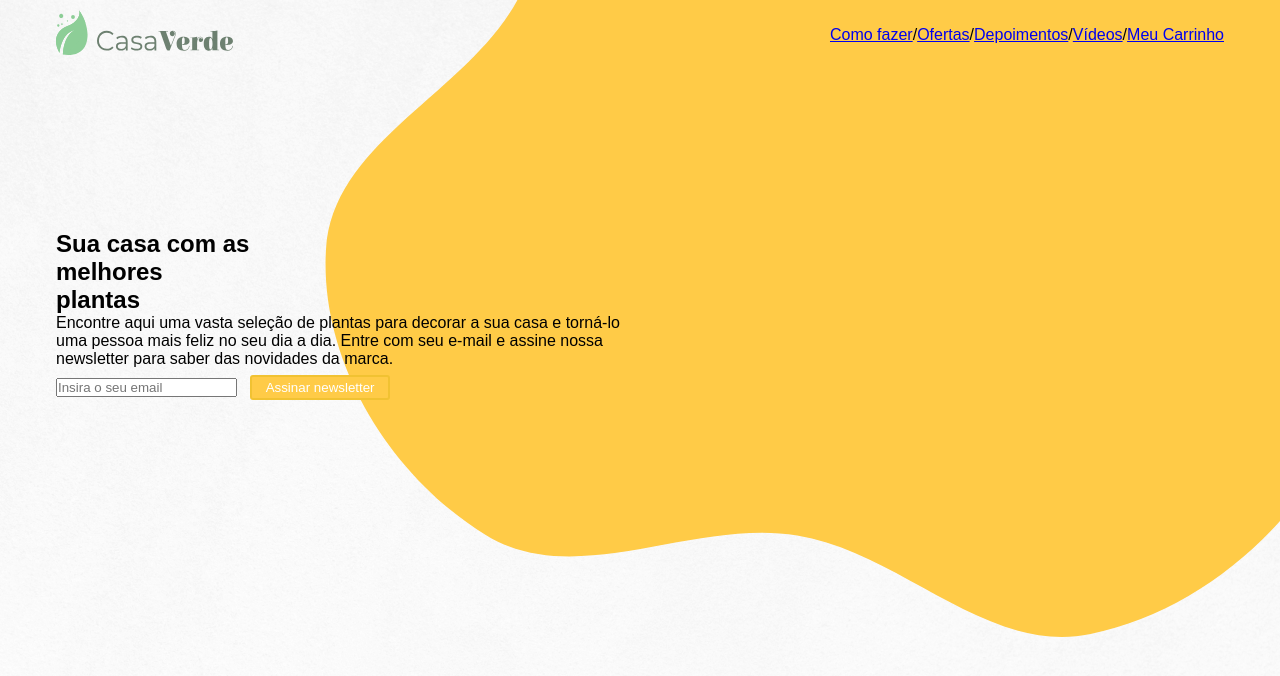
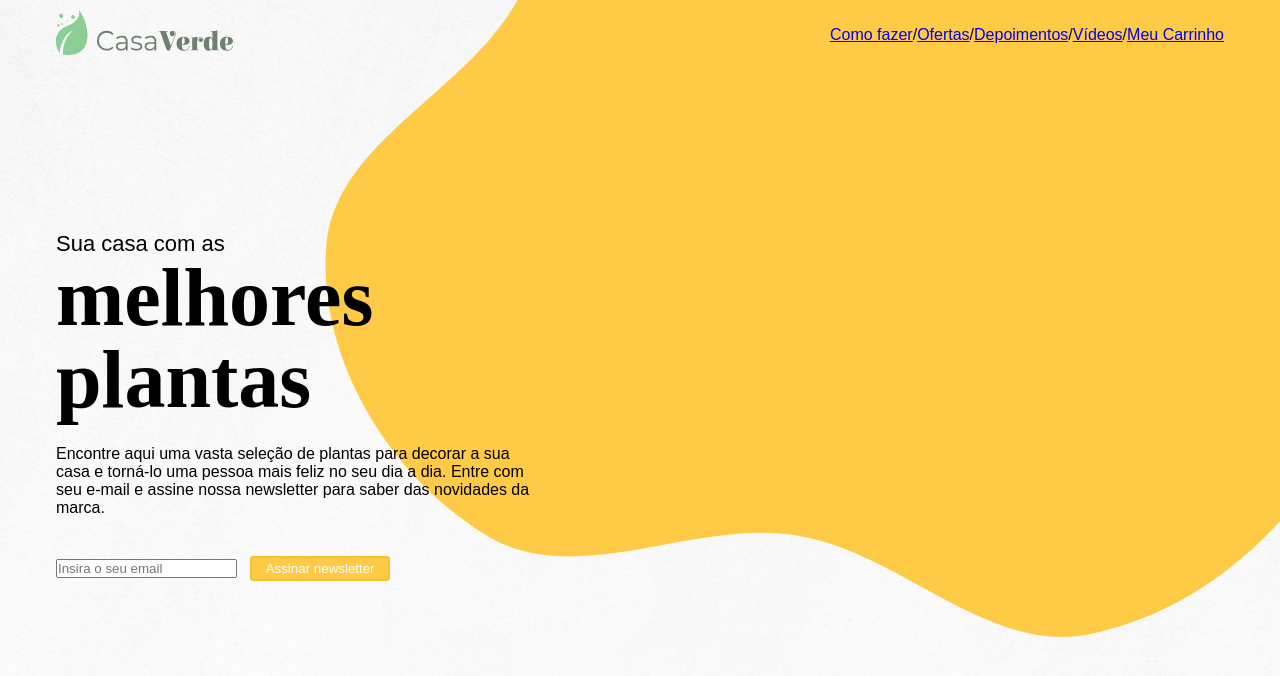
Before and after one commit to mbmauriciojr/7-days-of-code-React-JS, a React (Create React App) app: page / in a window 1280 px wide. Shown: the top 676 px of the page. Built offline with nearby package versions, Linux system fonts and the light colour scheme.

Commit message:
Created a style for text container and text title

```diff
--- a/src/components/AssinaturaNewsLetter/AssinaturaNewsLetter.jsx
+++ b/src/components/AssinaturaNewsLetter/AssinaturaNewsLetter.jsx
@@ -1,12 +1,19 @@
 import React from 'react';
 
-import { Button, Body, Container } from './styles';
+import {
+  Button,
+  Body,
+  Container,
+  TextContainer,
+  Title,
+} from './styles';
 
 function AssinaturaNewsLetter() {
   return (
     <Body>
       <Container>
-        <section>
+        <TextContainer>
+          <Title>
             <h1>
               Sua casa com as
               <br />
@@ -16,15 +23,16 @@ function AssinaturaNewsLetter() {
                 plantas
               </strong>
             </h1>
-        </section>
+          </Title>
           <section>
             <p>
               Encontre aqui uma vasta seleção de plantas para decorar
               a sua casa e torná-lo uma pessoa mais feliz no seu dia
-            a dia. Entre com seu e-mail e assine nossa newsletter para saber das novidades da marca.
+              a dia. Entre com seu e-mail e assine nossa newsletter
+              para saber das novidades da marca.
             </p>
           </section>
-      </Container>
+        </TextContainer>
 
         <form action="/">
           <input type="email" placeholder="Insira o seu email" />
@@ -32,6 +40,7 @@ function AssinaturaNewsLetter() {
             Assinar newsletter
           </Button>
         </form>
+      </Container>
     </Body>
   );
 }
--- a/src/components/AssinaturaNewsLetter/styles.js
+++ b/src/components/AssinaturaNewsLetter/styles.js
@@ -30,6 +30,39 @@ const Container = styled.div`
   max-width: 585px;
 `;
 
+const TextContainer = styled.div`
+  max-width: 481px;
+  margin-bottom: 32px;
+`;
+
+const Title = styled.section`
+  h1 {
+    font-size: 22px;
+    font-style: normal;
+    font-weight: 400;
+    line-height: 27px;
+    letter-spacing: 0em;
+    text-align: left;
+    margin-bottom: 24px;
+  }
+
+  h1 strong {
+    font-family: Elsie Swash Caps;
+    font-size: 50px;
+    font-style: normal;
+    font-weight: 900;
+    line-height: 1;
+    letter-spacing: 0em;
+    text-align: left;
+  }
+
+  @media(min-width: 920px) {
+    h1 strong {
+      font-size: 82px;
+    }
+  }
+`;
+
 const Button = styled.button`
   background: #FFCB47;
   border-radius: 3px;
@@ -43,4 +76,6 @@ export {
   Button,
   Body,
   Container,
+  TextContainer,
+  Title,
 };
```
Lines whose indentation alone changed are shown as unchanged.
